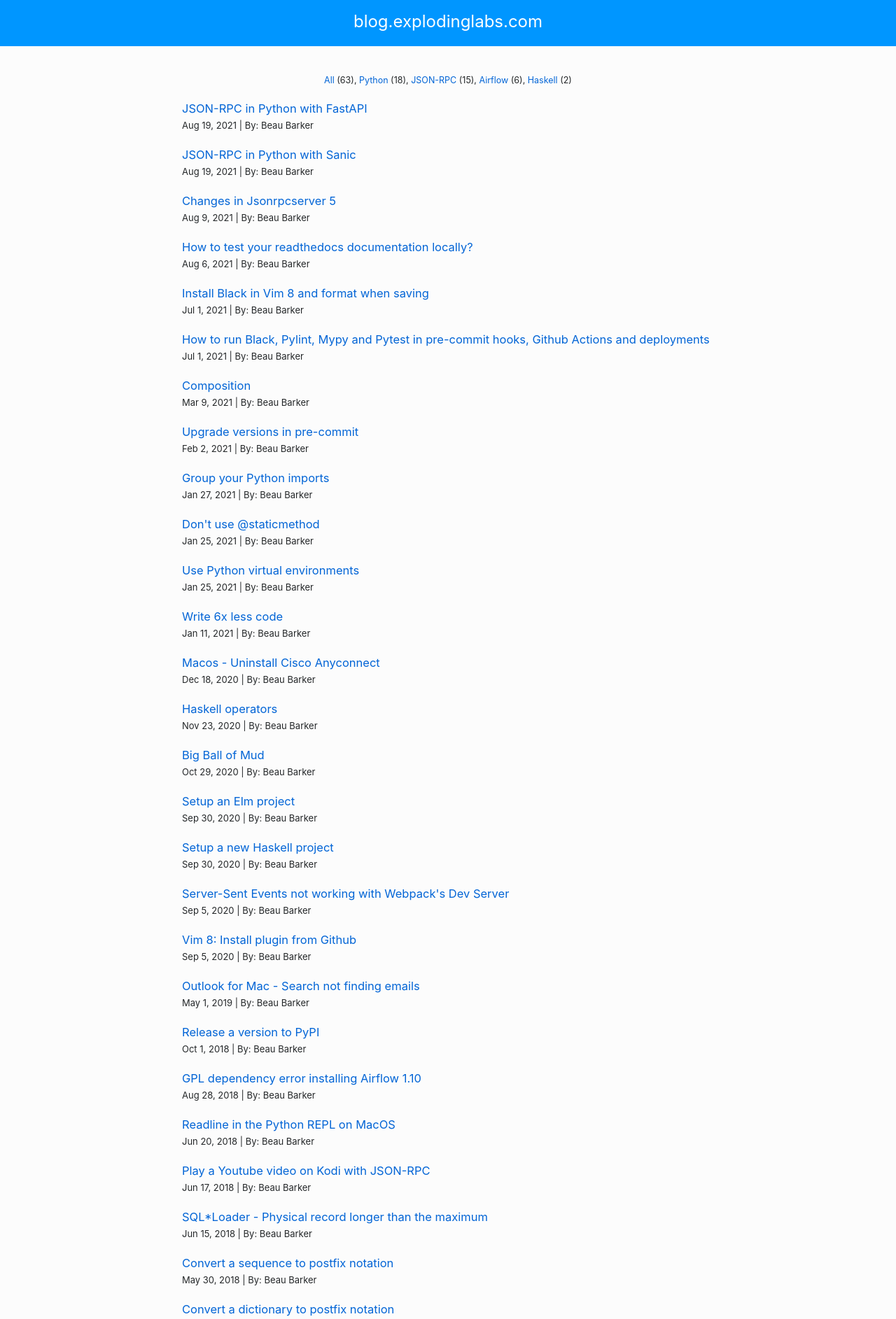
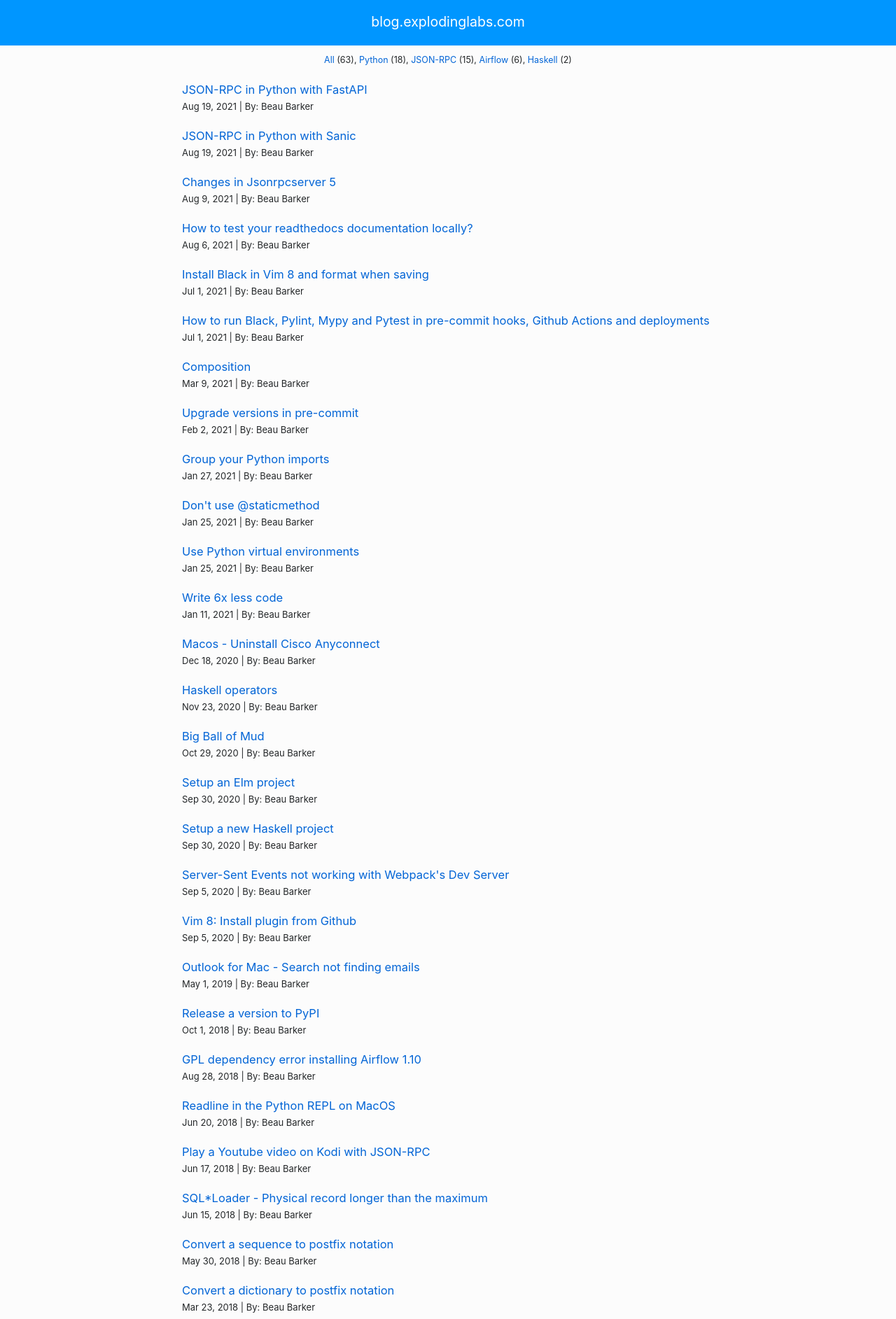
Before and after one commit to explodinglabs/explodinglabs.github.io, a Jekyll site: the page built from index.html, in a window 1280 px wide. Shown: the top 1885 px of the page at 70% size. Built offline with Jekyll 4.4.1, drawn with Linux system fonts in a browser that asks for light colours; some web fonts are replaced.

Commit message:
Adjust design

```diff
--- a/_layouts/all.html
+++ b/_layouts/all.html
@@ -3,7 +3,7 @@
     {% include head.html %}
     <body>
         <nav>
-            <a href="/" style="font-size: 1.6em; color: white; border-bottom: none">blog.explodinglabs.com</a>
+            <a href="/">blog.explodinglabs.com</a>
         </nav>
         {{ content }}
     </body>
--- a/_layouts/page.html
+++ b/_layouts/page.html
@@ -1,8 +1,4 @@
 ---
 layout: all
 ---
-<article class="post">
-    <div class="post-content">
-        {{ content }}
-    </div>
-</article>
+{{ content }}
--- a/css/main.scss
+++ b/css/main.scss
@@ -47,10 +47,13 @@ body {
 nav {
     padding-top: $space;
     padding-bottom: $space;
-    margin-bottom: $space;
+    margin-bottom: $space / 2;
     background-color: #0096FF;
-    color: white;
     text-align: center;
+    a {
+        font-size: 1.3em;
+        color: white;
+    }
 }
 
 .page-title {
@@ -59,9 +62,8 @@ nav {
 
 .post-filter {
     font-size: smaller;
+    text-align: center;
     margin-bottom: $space;
-    text-align: center;
-    line-height: 150%;
 }
 
 .post-list {
```
